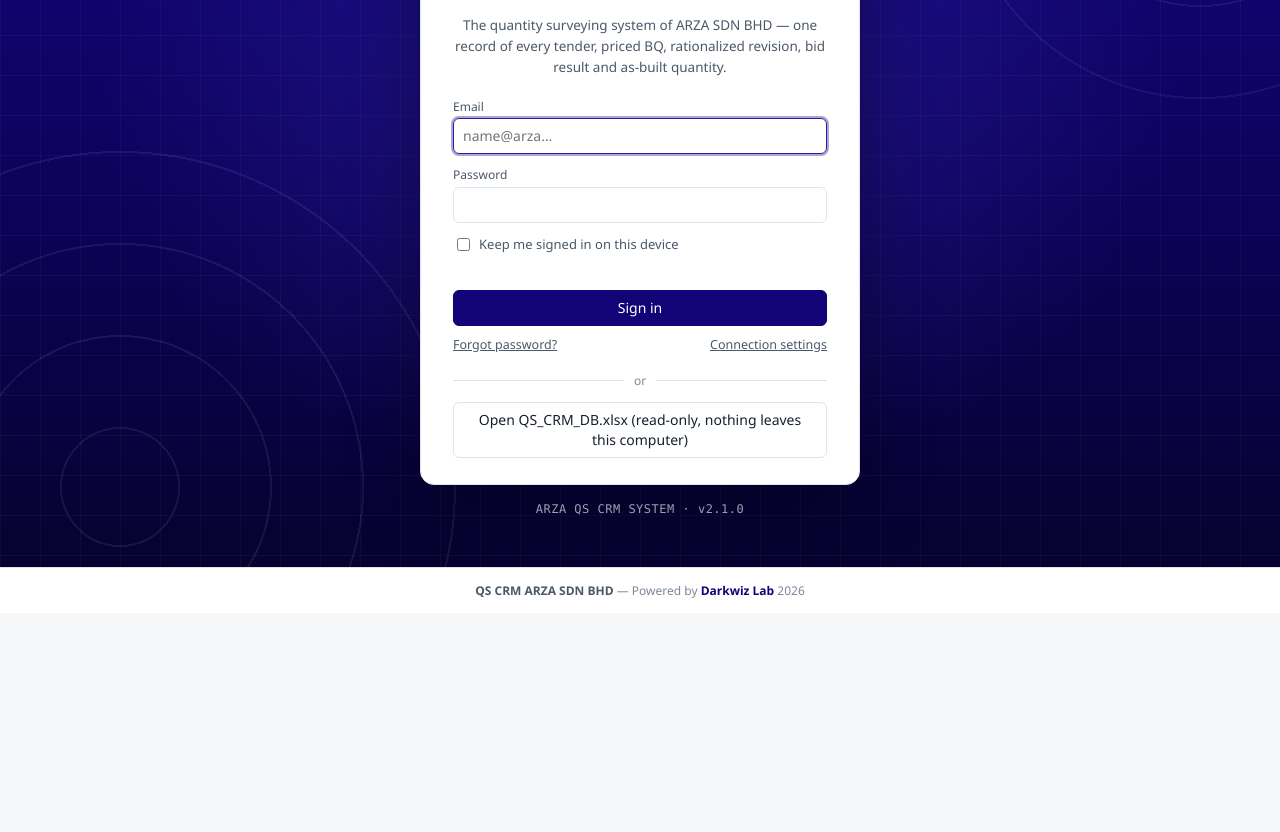
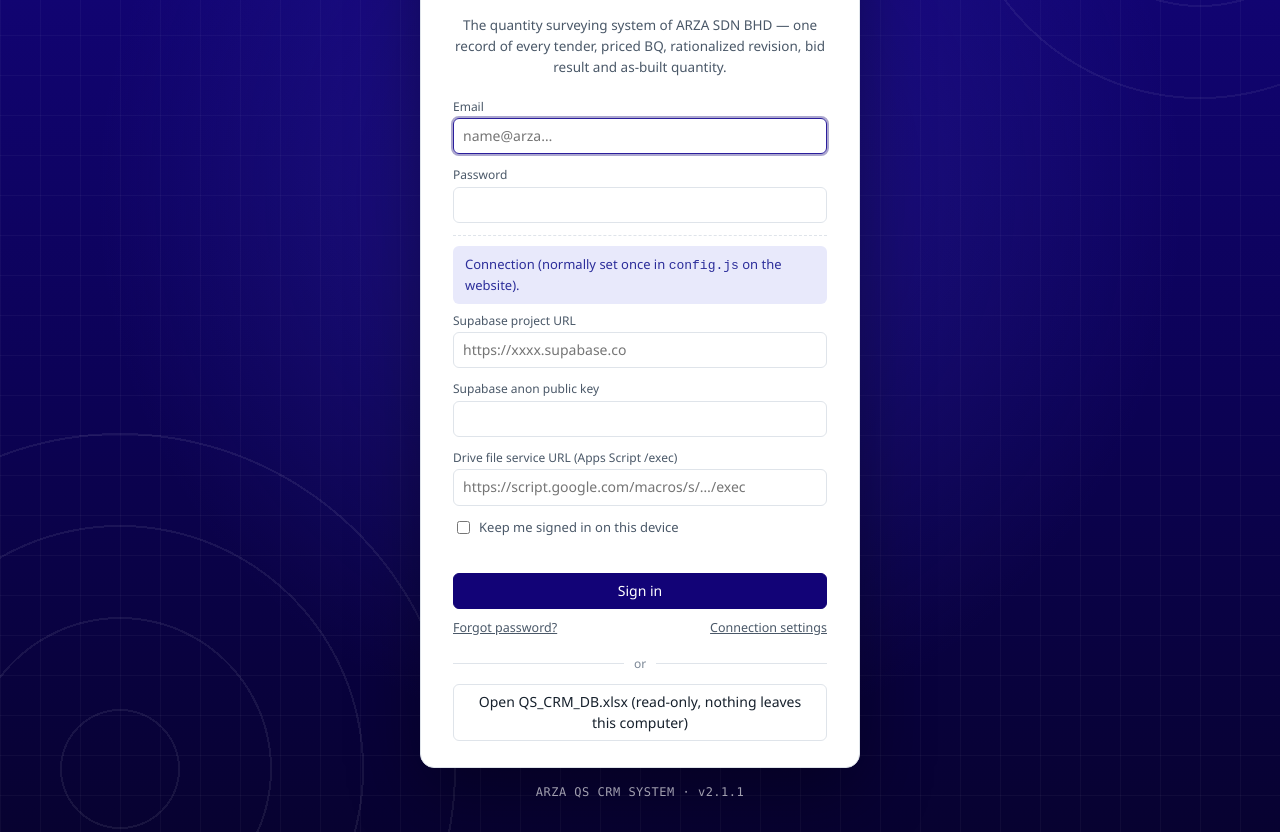
Before and after one commit to gemzscreen/qs-crm, a plain HTML site: page index.html in a window 1280 px wide. Shown: the part 205-1037 px from the top of the page. Before the commit the page ends 818 px from the top, so only its background shows below. Drawn offline with nearby package versions, Linux system fonts and the light colour scheme.

Commit message:
Add files via upload

```diff
--- a/config.js
+++ b/config.js
@@ -2,7 +2,7 @@
 // The anon key is meant to be public: the data is protected by sign-in and row-level security in the database.
 // NEVER put the secret / service_role key here (it goes only into the Apps Script file service, setSupabase()).
 window.QSCRM_CONFIG = {
-  supabaseUrl: 'https://pasqkzohnecptbhzznxm.supabase.co',   // Supabase › Connect (or Project Settings › Data API) › Project URL, e.g. https://abcdefgh.supabase.co
-  supabaseKey: 'sb_publishable_i7DPeYESDvYNJMqzXoXqVg_PSUka53m',   // Supabase › Project Settings › API Keys › publishable key (sb_publishable_…)
-  driveUrl: 'https://script.google.com/macros/s/AKfycbzkUuRlfjvVLqI48Rd0-4rpYqYGzgc3Trgq7-_XkoEusWP43RAHPC6Bz8-ZzihInspIGQ/exec'       // Apps Script file service › Deploy › Web app URL (ends with /exec)
+  supabaseUrl: '',   // Supabase › Connect (or Project Settings › Data API) › Project URL, e.g. https://abcdefgh.supabase.co
+  supabaseKey: '',   // Supabase › Project Settings › API Keys › publishable key (sb_publishable_…)
+  driveUrl: ''       // Apps Script file service › Deploy › Web app URL (ends with /exec)
 };
--- a/index.html
+++ b/index.html
@@ -307,7 +307,7 @@ td.sub2{font-size:11.5px;color:var(--ink3)}
   <div class="sp"></div>
   <div class="conn hidden" id="conn"><i></i><span></span></div>
   <div class="hello" id="hello" title="My account" role="button" tabindex="0"></div>
-  <button id="btnVer" class="ver" title="What's new">v2.1.0</button>
+  <button id="btnVer" class="ver" title="What's new">v2.1.1</button>
   <button id="btnOut" class="hidden">Sign out</button>
   <button id="btnTheme" class="ibtn" aria-label="Theme"></button>
 </header>
@@ -1236,8 +1236,13 @@ td.sub2{font-size:11.5px;color:var(--ink3)}
 (function(){
 'use strict';
 /* ---------- version & user ---------- */
-var APP = { name:'ARZA QS CRM SYSTEM', version:'2.1.0', user:'Gemz' };
+var APP = { name:'ARZA QS CRM SYSTEM', version:'2.1.1', user:'Gemz' };
 var CHANGELOG = [
+  { v:'2.1.1', date:'6 Nov 2026', items:[
+    'Supabase new API keys: publishable key (sb_publishable_…) in config.js; secret key (sb_secret_…) in the Apps Script file service (legacy anon / service_role keys still work).',
+    'Project URL pasted with /rest/v1/ at the end is corrected automatically (app and setSupabase()).',
+    'Fixed: one-time import of the QS CRM DB sheet failed with "DELETE requires a WHERE clause" on Supabase — run the new schema.sql once.',
+    'README and config.js: current Supabase menu names (Connect, Data API, API Keys).' ]},
   { v:'2.1.0', date:'6 Nov 2026', items:[
     'Data moved to Supabase (PostgreSQL). Google Drive keeps the files; Google Sheets stays for the pricing and inventory masterlists.',
     'Own accounts: everyone signs in with email and password. Forgot password sends a reset link; change it under My account (click your name).',
```
Also changed, not shown: 1 other file.
